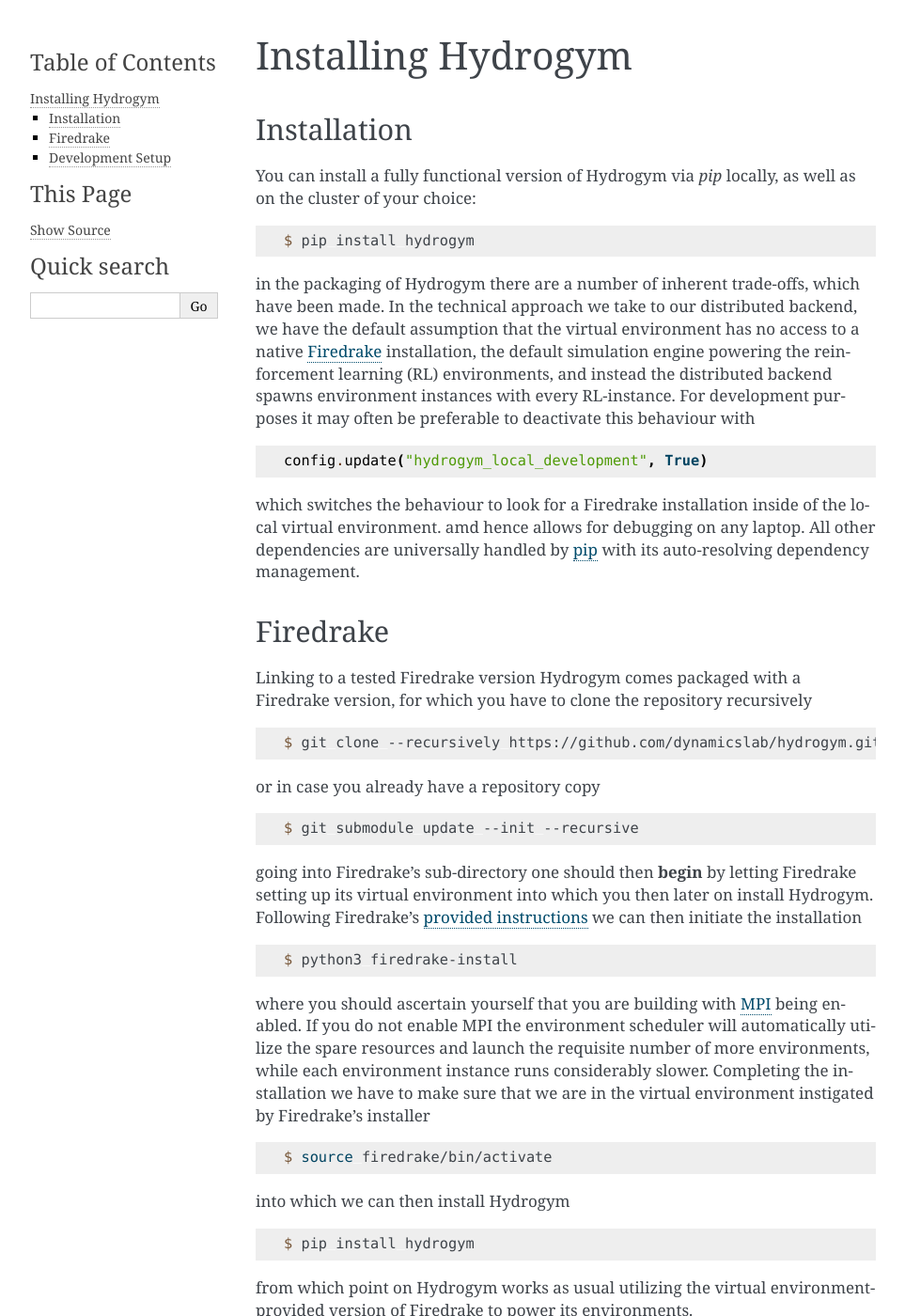
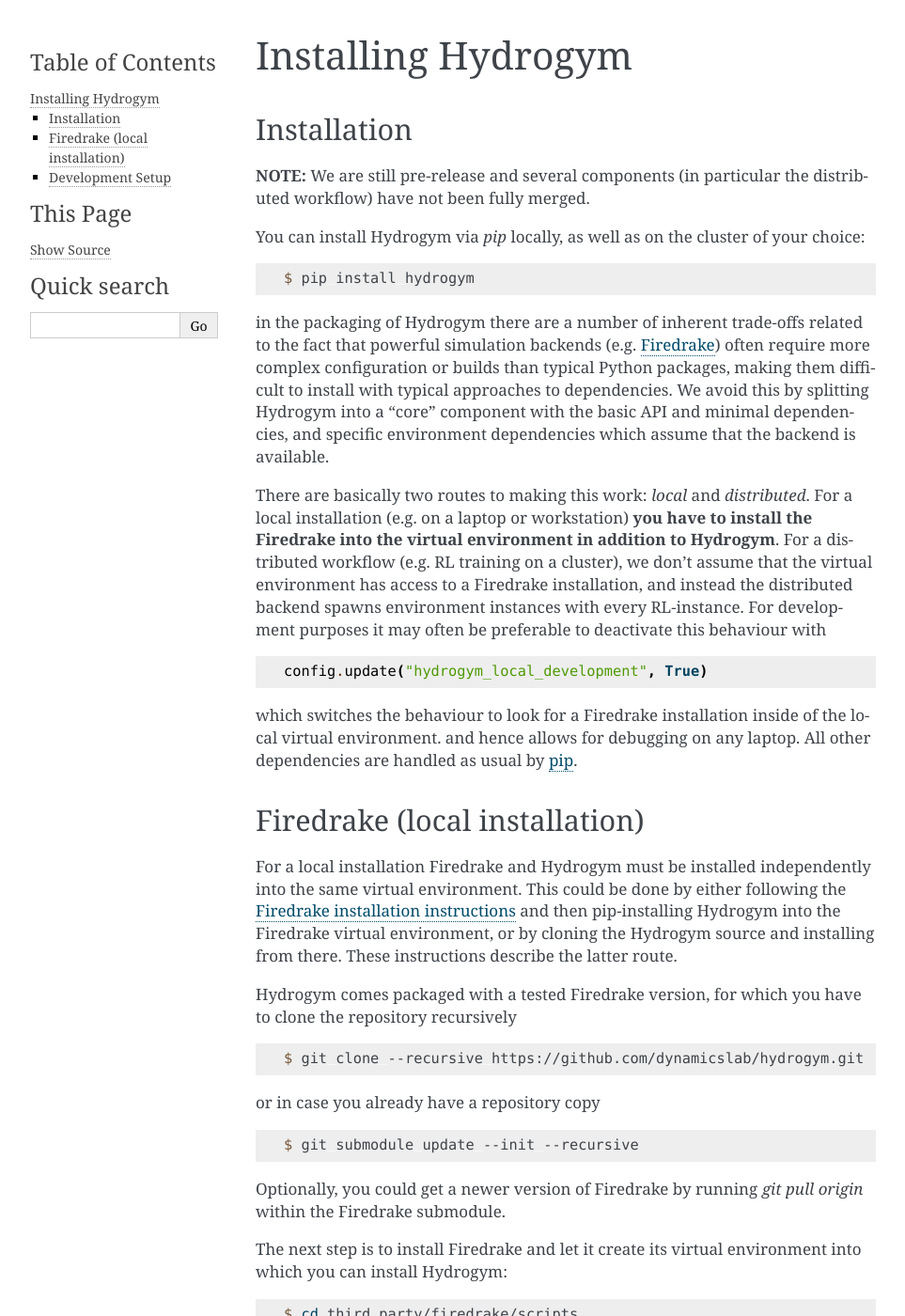
Before and after one commit to dynamicslab/hydrogym, a Sphinx documentation site: the page built from docs/source/installation.rst, in a window 1280 px wide and 1400 px high. Shown: the whole window at 94% size, without its empty margins (148-1111 px from the left). Built offline with Sphinx 7.4.7, drawn with Linux system fonts in a browser that asks for light colours; some of the changed text lies outside the part shown.

Commit message:
Updated installation docs

```diff
--- a/docs/source/installation.rst
+++ b/docs/source/installation.rst
@@ -6,35 +6,46 @@
 Installation
 ------------
 
-You can install a fully functional version of Hydrogym via `pip` locally, as well as on the cluster of your choice:
+**NOTE:** We are still pre-release and several components (in particular the distributed workflow) have not been fully merged.
+
+You can install Hydrogym via `pip` locally, as well as on the cluster of your choice:
 
 .. code-block:: console
 
    $ pip install hydrogym
 
-in the packaging of Hydrogym there are a number of inherent trade-offs, which have been made. In the technical approach we take
-to our distributed backend, we have the default assumption that the virtual environment has no access to a native
-`Firedrake <https://www.firedrakeproject.org>`_ installation, the default simulation engine powering the reinforcement
-learning (RL) environments, and instead the distributed backend spawns environment instances with every RL-instance. For
-development purposes it may often be preferable to deactivate this behaviour with
+in the packaging of Hydrogym there are a number of inherent trade-offs related to the fact that powerful simulation
+backends (e.g. `Firedrake <https://www.firedrakeproject.org>`_) often require more complex configuration or builds
+than typical Python packages, making them difficult to install with typical approaches to dependencies.
+We avoid this by splitting Hydrogym into a "core" component with the basic API and minimal dependencies, and
+specific environment dependencies which assume that the backend is available.
+
+There are basically two routes to making this work: *local* and *distributed*.  For a local installation (e.g. on a
+laptop or workstation) **you have to install the Firedrake into the virtual environment in addition to Hydrogym**.
+For a distributed workflow (e.g. RL training on a cluster), we don't assume that the virtual environment has access
+to a Firedrake installation, and instead the distributed backend spawns environment instances with every RL-instance.
+For development purposes it may often be preferable to deactivate this behaviour with
 
 .. code-block:: python
 
     config.update("hydrogym_local_development", True)
 
-which switches the behaviour to look for a Firedrake installation inside of the local virtual environment. amd hence
-allows for debugging on any laptop. All other dependencies are universally handled by `pip <https://pip.pypa.io/en/stable/>`_ with
-its auto-resolving dependency management.
+which switches the behaviour to look for a Firedrake installation inside of the local virtual environment. and hence
+allows for debugging on any laptop. All other dependencies are handled as usual by `pip <https://pip.pypa.io/en/stable/>`_.
 
-Firedrake
+Firedrake (local installation)
 ---------
 
-Linking to a tested Firedrake version Hydrogym comes packaged with a Firedrake version, for which you have to clone the
-repository recursively
+For a local installation Firedrake and Hydrogym must be installed independently into the same virtual environment.
+This could be done by either following the `Firedrake installation instructions <https://www.firedrakeproject.org/download.html>`_
+and then pip-installing Hydrogym into the Firedrake virtual environment, or by cloning the Hydrogym source and installing from there.
+These instructions describe the latter route.
+
+Hydrogym comes packaged with a tested Firedrake version, for which you have to clone the repository recursively
 
 .. code-block:: console
 
-    $ git clone --recursively https://github.com/dynamicslab/hydrogym.git
+    $ git clone --recursive https://github.com/dynamicslab/hydrogym.git
 
 or in case you already have a repository copy
 
@@ -42,31 +53,29 @@
 
     $ git submodule update --init --recursive
 
-going into Firedrake's sub-directory one should then **begin** by letting Firedrake setting up its virtual environment
-into which you then later on install Hydrogym. Following Firedrake's
-`provided instructions <https://www.firedrakeproject.org/download.html>`_ we can then initiate the installation
+Optionally, you could get a newer version of Firedrake by running `git pull origin` within the Firedrake submodule.
+
+The next step is to install Firedrake and let it create its virtual environment into which you can install Hydrogym:
 
 .. code-block:: console
 
-    $ python3 firedrake-install
+    $ cd third_party/firedrake/scripts
+    $ python3 firedrake-install --venv-name=path/to/venv
+    $ source path/to/venv/bin/activate
 
-where you should ascertain yourself that you are building with `MPI <https://www.open-mpi.org>`_ being enabled. If you do not enable MPI the
+where you should be sure that you are building with `MPI <https://www.open-mpi.org>`_ being enabled. If you do not enable MPI the
 environment scheduler will automatically utilize the spare resources and launch the requisite number of more environments,
-while each environment instance runs considerably slower. Completing the installation we have to make sure that we are
-in the virtual environment instigated by Firedrake's installer
+while each environment instance runs considerably slower.
+
+into which we can then change directories back to the Hydrogym root and install as usual
 
 .. code-block:: console
 
-    $ source firedrake/bin/activate
+    $ cd ../../.. && pip install .
 
-into which we can then install Hydrogym
-
-.. code-block:: console
-
-    $ pip install hydrogym
-
-from which point on Hydrogym works as usual utilizing the virtual environment-provided version of Firedrake to
-power its environments.
+(Or use `pip install -e .` to make the installation editable).  From then on Hydrogym works
+with the virtual environment-provided version of Firedrake.  As suggested by the Firedrake warning
+you should also run `export OMP_NUM_THREADS=1` which will considerably accelerate the solves.
 
 .. note::
 
@@ -75,7 +84,7 @@
 Development Setup
 -----------------
 
-To use Hydrogym in development mode, we first need to install `Poetry <https://python-poetry.org>`_ onto our system. Following Poetry's installation instructions:
+For developing Hydrogym we use `Poetry <https://python-poetry.org>`_ for cleaner dependency management. Following Poetry's installation instructions:
 
 .. code-block:: console
 
```
Also changed, not shown: README.md (+15 -4 lines).
